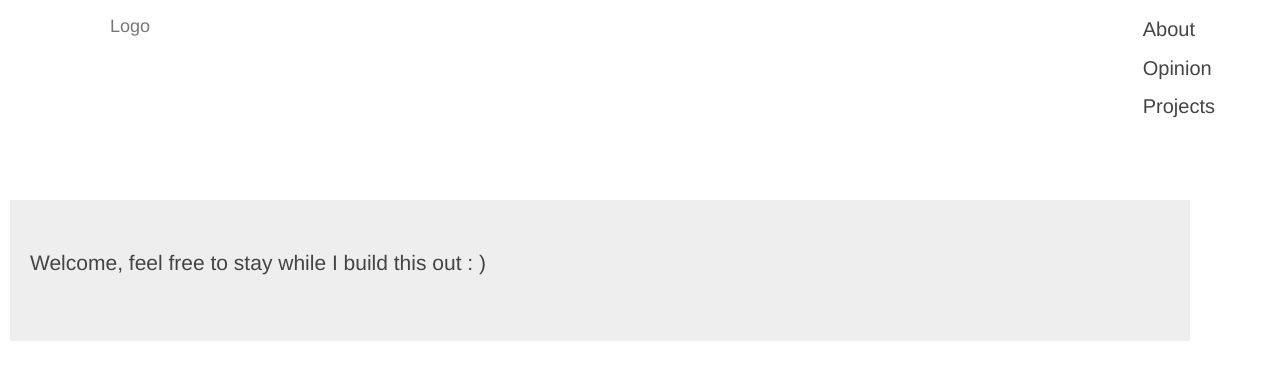
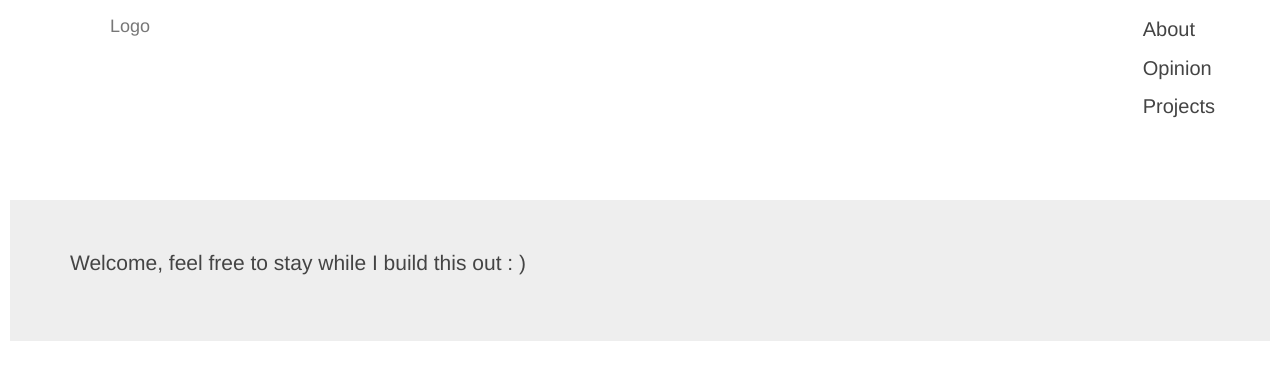
Before and after one commit to tomhohenstein/tomhohenstein.github.io, a Jekyll site: the page built from index.html, in a window 1280 px wide. Shown: the top 380 px of the page. Built offline with Jekyll 4.4.1, drawn with Linux system fonts in a browser that asks for light colours.

Commit message:
Remove max-width from body-wrapper

```diff
--- a/assets/css/style.scss
+++ b/assets/css/style.scss
@@ -71,7 +71,6 @@
 
 #body-wrapper {
 	margin-top: 200px;
-	max-width: $break-l;
 	padding: 0 10px;
 }
 
```
Also changed, not shown: 2 other files.
